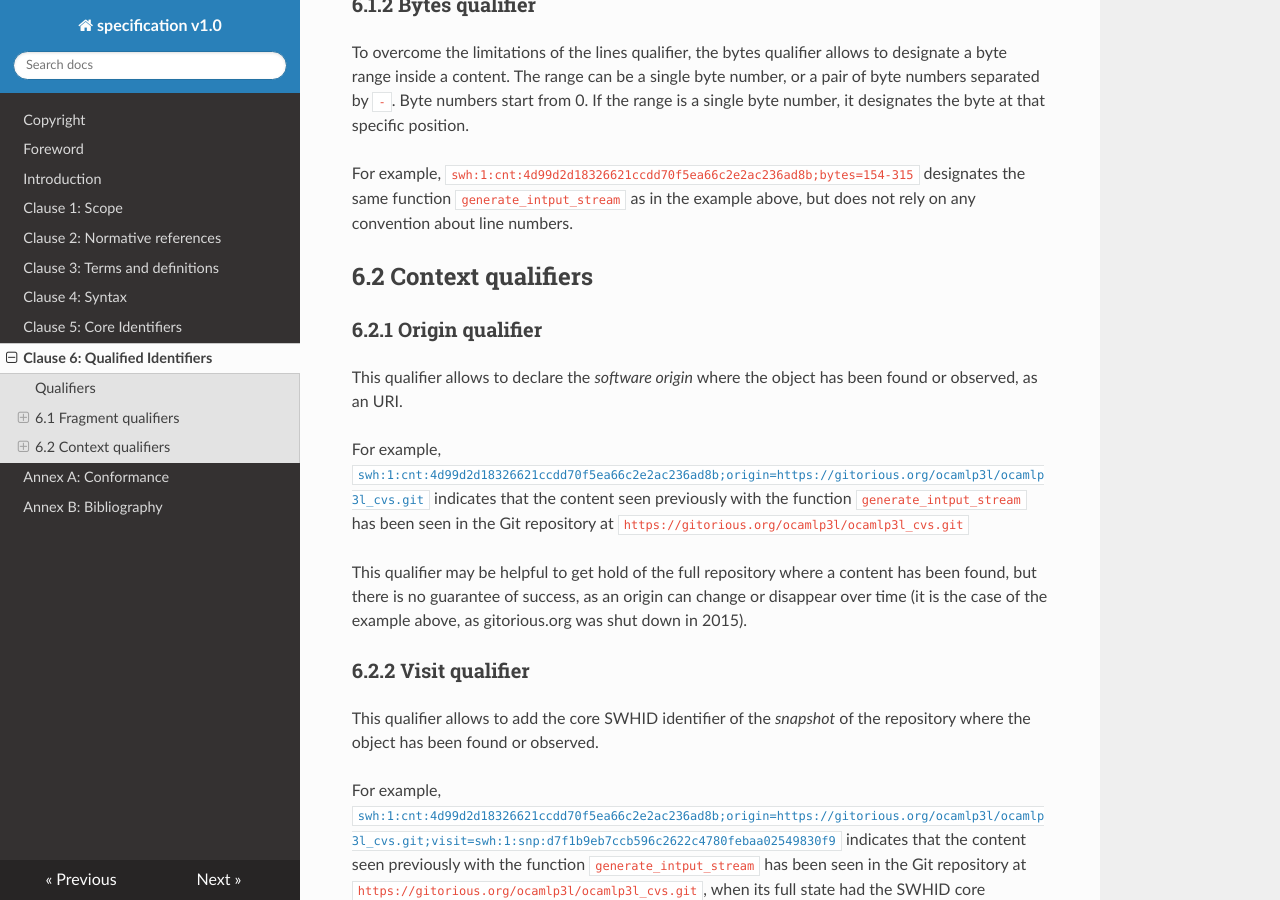
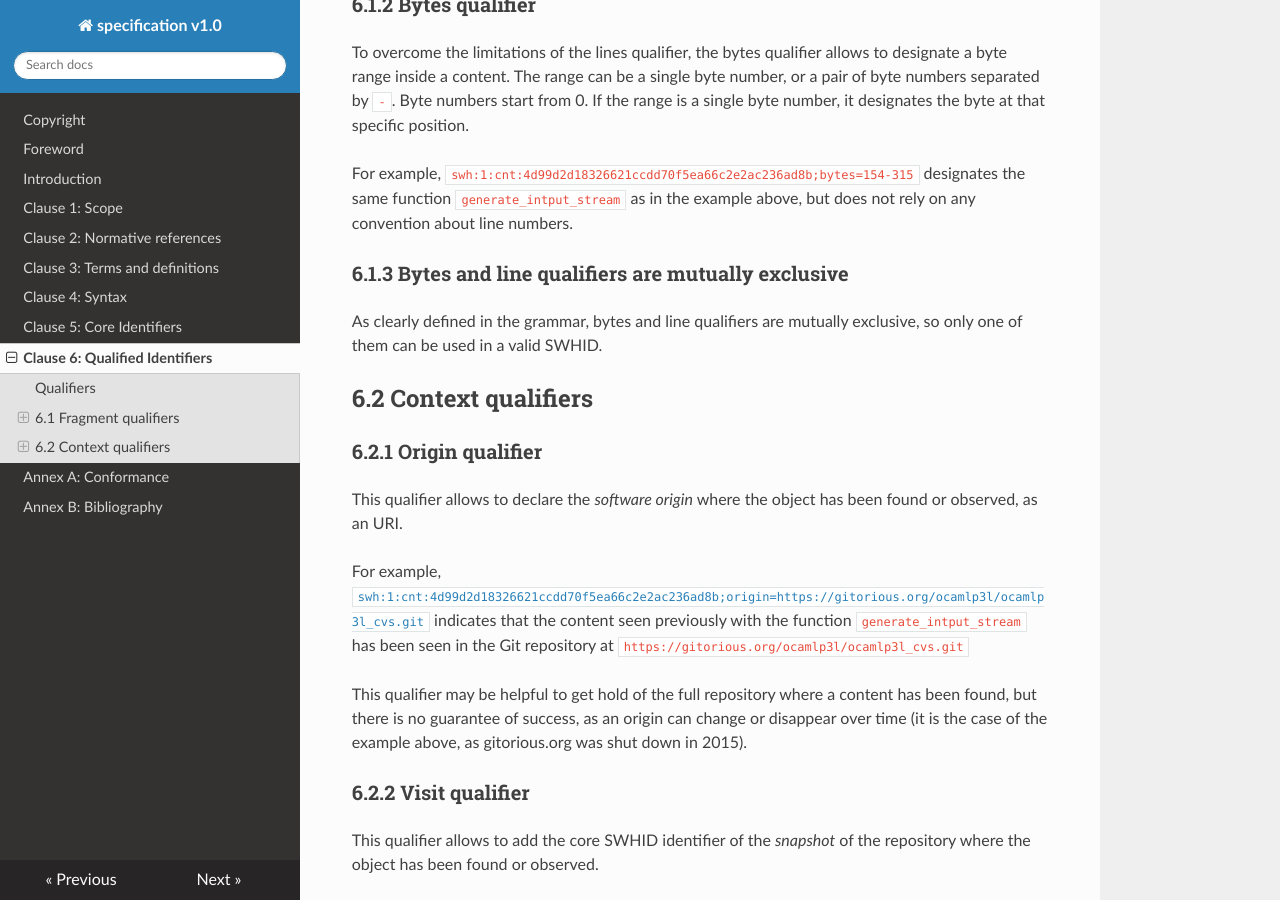
Before and after one commit to swhid/specification, an MkDocs documentation site: the page built from Chapters/6_Qualified_identifiers.md, in a window 1280 px wide and 900 px high, scrolled down 835 px. Built offline with MkDocs 1.6.1, drawn with Linux system fonts in a browser that asks for light colours; nearby versions of some CDN libraries.

Commit message:
Recall explicitly the fact that bytes and lines qualifiers are mutually exclusive.
Signed-off-by: Roberto Di Cosmo <roberto@dicosmo.org>

```diff
--- a/Chapters/6_Qualified_identifiers.md
+++ b/Chapters/6_Qualified_identifiers.md
@@ -36,6 +36,10 @@
 For example, `swh:1:cnt:4d99d2d18326621ccdd70f5ea66c2e2ac236ad8b;bytes=154-315`
 designates the same function `generate_intput_stream` as in the example above, but
 does not rely on any convention about line numbers.
+
+### 6.1.3 Bytes and line qualifiers are mutually exclusive
+
+As clearly defined in the grammar, bytes and line qualifiers are mutually exclusive, so only one of them can be used in a valid SWHID.
 
 ## 6.2 Context qualifiers
 
```
